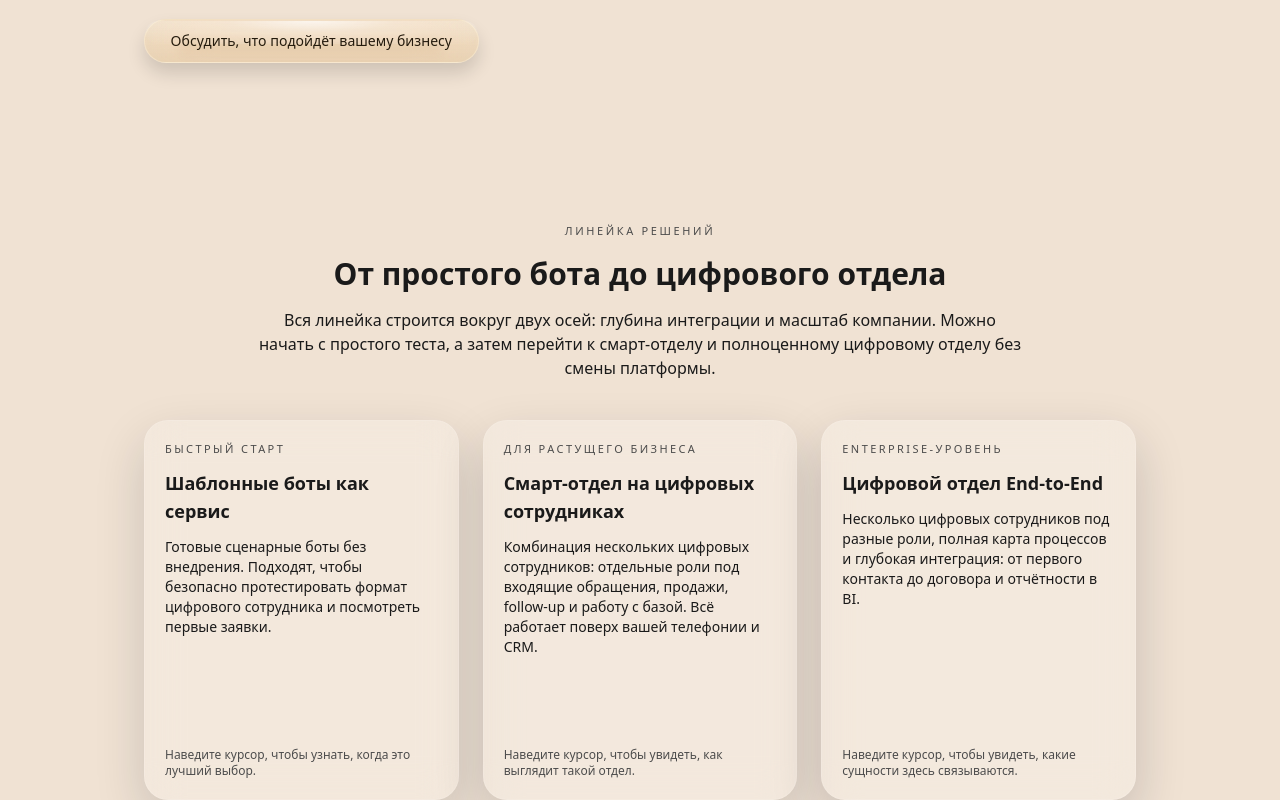
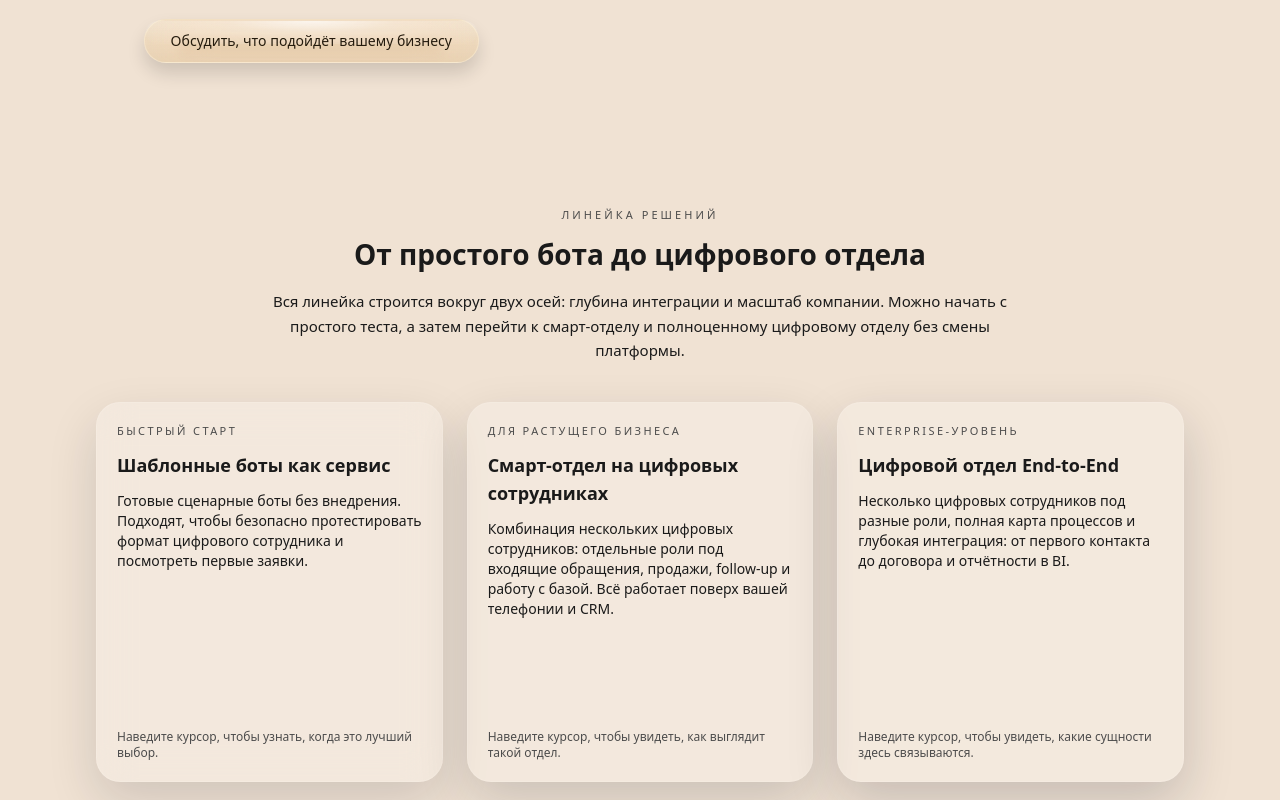
Before and after one commit to shastitko1970-netizen/endora_web, a Next.js app: page /products in a window 1280 px wide. Shown: the part 560-1360 px from the top of the page. Built offline with nearby package versions, Linux system fonts and the light colour scheme.

Commit message:
Фикс карточкек под фаерфокс

```diff
--- a/src/app/products/page.tsx
+++ b/src/app/products/page.tsx
@@ -66,38 +66,35 @@ export default function ProductsPage() {
         </ScrollReveal>
       </Section>
 
-            {/* ЛИНЕЙКА РЕШЕНИЙ: flip-карточки по уровню сложности */}
-      <Section className="pb-16">
-        <ScrollReveal
-          variants={fadeUp}
-          className="max-w-5xl mx-auto px-4 space-y-4 text-center"
-        >
-          <p className="text-[11px] tracking-[0.24em] uppercase text-[var(--text-muted)]">
+{/* Линейка решений: от простого бота до цифрового отдела */}
+<Section className="pt-20 pb-24">
+  {/* Заголовок секции */}
+  <ScrollReveal variants={fadeUp} className="max-w-3xl mx-auto text-center px-4">
+    <p className="text-[11px] uppercase tracking-[0.28em] text-[var(--text-muted)] mb-3">
       Линейка решений
     </p>
-          <h2 className="text-2xl md:text-3xl font-semibold text-[var(--text-primary)]">
+    <h2 className="text-2xl md:text-[28px] font-semibold text-[var(--text-primary)] mb-4">
       От простого бота до цифрового отдела
     </h2>
-          <p className="text-sm md:text-base text-[var(--text-secondary)] max-w-3xl mx-auto">
-            Вся линейка строится вокруг двух осей: глубина интеграции и масштаб
-            компании. Можно начать с простого теста, а затем перейти к
-            смарт-отделу и полноценному цифровому отделу без смены платформы.
+    <p className="text-sm md:text-[15px] text-[var(--text-secondary)] leading-relaxed">
+      Вся линейка строится вокруг двух осей: глубина интеграции и масштаб компании.
+      Можно начать с простого теста, а затем перейти к смарт-отделу и полноценному
+      цифровому отделу без смены платформы.
     </p>
   </ScrollReveal>
 
+  {/* Карточки линейки */}
   <ScrollReveal
     variants={fadeUpStaggerContainer}
-          className="mt-10 max-w-5xl mx-auto px-4 grid gap-6 md:grid-cols-3"
+    className="mt-10 grid gap-6 md:grid-cols-3 max-w-6xl mx-auto px-4"
   >
-          {/* Шаблонные боты */}
+    {/* Быстрый старт — шаблонные боты */}
     <ScrollReveal
       variants={fadeUpItem}
-            className="group relative min-h-[340px] md:min-h-[360px] lg:min-h-[380px] [perspective:1200px]"
+      className="relative min-h-[340px] md:min-h-[360px] lg:min-h-[380px]"
     >
-            <div className="relative h-full w-full transition-transform duration-700 [transform-style:preserve-3d] group-hover:[transform:rotateY(180deg)]">
-              {/* Лицевая сторона */}
-              <div className="absolute inset-0 flex flex-col justify-between rounded-3xl bg-[var(--glass-bg)]/85 border border-[var(--glass-border)] backdrop-blur-[var(--glass-blur)] p-5 shadow-[0_20px_50px_rgba(15,23,42,0.16)] [backface-visibility:hidden]">
-                <div className="space-y-3 text-sm text-left">
+      <div className="flex h-full flex-col justify-between rounded-3xl bg-[var(--glass-bg)]/90 border border-[var(--glass-border)] backdrop-blur-[var(--glass-blur)] p-5 shadow-[0_20px_50px_rgba(15,23,42,0.14)] text-left">
+        <div className="space-y-3 text-sm">
           <p className="text-[11px] uppercase tracking-[0.22em] text-[var(--text-muted)]">
             Быстрый старт
           </p>
@@ -105,33 +102,12 @@ export default function ProductsPage() {
             Шаблонные боты как сервис
           </h3>
           <p className="text-[var(--text-secondary)]">
-                    Готовые сценарные боты без внедрения. Подходят, чтобы
-                    безопасно протестировать формат цифрового сотрудника и
-                    посмотреть первые заявки.
+            Готовые сценарные боты без внедрения. Подходят, чтобы безопасно
+            протестировать формат цифрового сотрудника и посмотреть первые заявки.
           </p>
         </div>
         <div className="pt-4 text-xs text-[var(--text-muted)]">
           Наведите курсор, чтобы узнать, когда это лучший выбор.
-                </div>
-              </div>
-
-              {/* Обратная сторона */}
-              <div className="absolute inset-0 flex flex-col justify-between rounded-3xl bg-[var(--glass-bg)]/97 border border-[var(--glass-border)] backdrop-blur-[var(--glass-blur)] p-5 shadow-[0_24px_60px_rgba(15,23,42,0.16)] [backface-visibility:hidden] [transform:rotateY(180deg)]">
-                <div className="space-y-3 text-[13px] leading-snug text-left text-[var(--text-secondary)]">
-                  <p className="text-[11px] uppercase tracking-[0.22em] text-[var(--text-muted)]">
-                    Когда выбирать
-                  </p>
-                  <ul className="space-y-1">
-                    <li>· Нужен простой бот без интеграций и сложных настроек.</li>
-                    <li>· Бюджет и время ограничены, хочется «пощупать формат».</li>
-                    <li>· Достаточно пары сценариев: запись, лид-форма, FAQ.</li>
-                    <li>· Важно быстро запустить что-то рабочее без долгих согласований.</li>
-                  </ul>
-                </div>
-                <p className="pt-3 text-[10px] text-[var(--text-muted)]">
-                  Можно начать с шаблонного бота и позже перейти к цифровому
-                  сотруднику без смены платформы.
-                </p>
         </div>
       </div>
     </ScrollReveal>
@@ -141,10 +117,11 @@ export default function ProductsPage() {
       variants={fadeUpItem}
       className="group relative min-h-[340px] md:min-h-[360px] lg:min-h-[380px] [perspective:1200px]"
     >
-            <div className="relative h-full w-full transition-transform duration-700 [transform-style:preserve-3d] group-hover:[transform:rotateY(180deg)]">
+      <div className="relative h-full w-full transition-transform duration-700 transform-gpu [transform-style:preserve-3d] group-hover:[transform:rotateY(180deg)]">
         {/* Лицевая сторона */}
-              <div className="absolute inset-0 flex flex-col justify-between rounded-3xl bg-[var(--glass-bg)]/90 border border-[var(--glass-border)] backdrop-blur-[var(--glass-blur)] p-5 shadow-[0_20px_50px_rgba(15,23,42,0.16)] [backface-visibility:hidden]">
-                <div className="space-y-3 text-sm text-left">
+        <div className="absolute inset-0 [backface-visibility:hidden] [transform:rotateY(0deg)]">
+          <div className="flex h-full flex-col justify-between rounded-3xl bg-[var(--glass-bg)]/90 border border-[var(--glass-border)] backdrop-blur-[var(--glass-blur)] p-5 shadow-[0_20px_50px_rgba(15,23,42,0.16)] text-left">
+            <div className="space-y-3 text-sm">
               <p className="text-[11px] uppercase tracking-[0.22em] text-[var(--text-muted)]">
                 Для растущего бизнеса
               </p>
@@ -153,18 +130,20 @@ export default function ProductsPage() {
               </h3>
               <p className="text-[var(--text-secondary)]">
                 Комбинация нескольких цифровых сотрудников: отдельные роли
-                    под входящие обращения, продажи, follow-up и работу с
-                    базой. Всё работает поверх вашей телефонии и CRM.
+                под входящие обращения, продажи, follow-up и работу с базой.
+                Всё работает поверх вашей телефонии и CRM.
               </p>
             </div>
             <div className="pt-4 text-xs text-[var(--text-muted)]">
               Наведите курсор, чтобы увидеть, как выглядит такой отдел.
             </div>
           </div>
+        </div>
 
         {/* Обратная сторона */}
-              <div className="absolute inset-0 flex flex-col justify-between rounded-3xl bg-[var(--glass-bg)]/97 border border-[var(--glass-border)] backdrop-blur-[var(--glass-blur)] p-5 shadow-[0_24px_60px_rgba(15,23,42,0.16)] [backface-visibility:hidden] [transform:rotateY(180deg)]">
-                <div className="space-y-3 text-[13px] leading-snug text-left text-[var(--text-secondary)]">
+        <div className="absolute inset-0 [backface-visibility:hidden] [transform:rotateY(180deg)]">
+          <div className="flex h-full flex-col justify-between rounded-3xl bg-[var(--glass-bg)]/97 border border-[var(--glass-border)] backdrop-blur-[var(--glass-blur)] p-5 shadow-[0_24px_60px_rgba(15,23,42,0.16)] text-left">
+            <div className="space-y-3 text-[13px] leading-snug text-[var(--text-secondary)]">
               <p className="text-[11px] uppercase tracking-[0.22em] text-[var(--text-muted)]">
                 Как это устроено
               </p>
@@ -182,6 +161,7 @@ export default function ProductsPage() {
             </p>
           </div>
         </div>
+      </div>
     </ScrollReveal>
 
     {/* Цифровой отдел End-to-End */}
@@ -189,10 +169,11 @@ export default function ProductsPage() {
       variants={fadeUpItem}
       className="group relative min-h-[340px] md:min-h-[360px] lg:min-h-[380px] [perspective:1200px]"
     >
-            <div className="relative h-full w-full transition-transform duration-700 [transform-style:preserve-3d] group-hover:[transform:rotateY(180deg)]">
+      <div className="relative h-full w-full transition-transform duration-700 transform-gpu [transform-style:preserve-3d] group-hover:[transform:rotateY(180deg)]">
         {/* Лицевая сторона */}
-              <div className="absolute inset-0 flex flex-col justify-between rounded-3xl bg-[var(--glass-bg)]/95 border border-[var(--glass-border)] backdrop-blur-[var(--glass-blur)] p-5 shadow-[0_20px_50px_rgba(15,23,42,0.18)] [backface-visibility:hidden]">
-                <div className="space-y-3 text-sm text-left">
+        <div className="absolute inset-0 [backface-visibility:hidden] [transform:rotateY(0deg)]">
+          <div className="flex h-full flex-col justify-between rounded-3xl bg-[var(--glass-bg)]/95 border border-[var(--glass-border)] backdrop-blur-[var(--glass-blur)] p-5 shadow-[0_20px_50px_rgba(15,23,42,0.18)] text-left">
+            <div className="space-y-3 text-sm">
               <p className="text-[11px] uppercase tracking-[0.22em] text-[var(--text-muted)]">
                 Enterprise-уровень
               </p>
@@ -200,20 +181,21 @@ export default function ProductsPage() {
                 Цифровой отдел End-to-End
               </h3>
               <p className="text-[var(--text-secondary)]">
-                    Несколько цифровых сотрудников под разные роли, полная
-                    карта процессов и глубокая интеграция: от первого контакта
-                    до договора и отчётности в BI.
+                Несколько цифровых сотрудников под разные роли, полная карта
+                процессов и глубокая интеграция: от первого контакта до
+                договора и отчётности в BI.
               </p>
             </div>
             <div className="pt-4 text-xs text-[var(--text-muted)]">
-                  Наведите курсор, чтобы увидеть, какие сущности здесь
-                  связываются.
+              Наведите курсор, чтобы увидеть, какие сущности здесь связываются.
+            </div>
           </div>
         </div>
 
         {/* Обратная сторона */}
-              <div className="absolute inset-0 flex flex-col justify-between rounded-3xl bg-[var(--glass-bg)]/97 border border-[var(--glass-border)] backdrop-blur-[var(--glass-blur)] p-5 shadow-[0_24px_60px_rgba(15,23,42,0.16)] [backface-visibility:hidden] [transform:rotateY(180deg)]">
-                <div className="space-y-3 text-[13px] leading-snug text-left text-[var(--text-secondary)]">
+        <div className="absolute inset-0 [backface-visibility:hidden] [transform:rotateY(180deg)]">
+          <div className="flex h-full flex-col justify-between rounded-3xl bg-[var(--glass-bg)]/97 border border-[var(--glass-border)] backdrop-blur-[var(--glass-blur)] p-5 shadow-[0_24px_60px_rgba(15,23,42,0.16)] text-left">
+            <div className="space-y-3 text-[13px] leading-snug text-[var(--text-secondary)]">
               <p className="text-[11px] uppercase tracking-[0.22em] text-[var(--text-muted)]">
                 Что внутри
               </p>
@@ -229,6 +211,7 @@ export default function ProductsPage() {
               Формат для компаний, где AI-система становится частью
               инфраструктуры, а не отдельным экспериментом.
             </p>
+          </div>
         </div>
       </div>
     </ScrollReveal>
```
Lines whose indentation alone changed are shown as unchanged.
